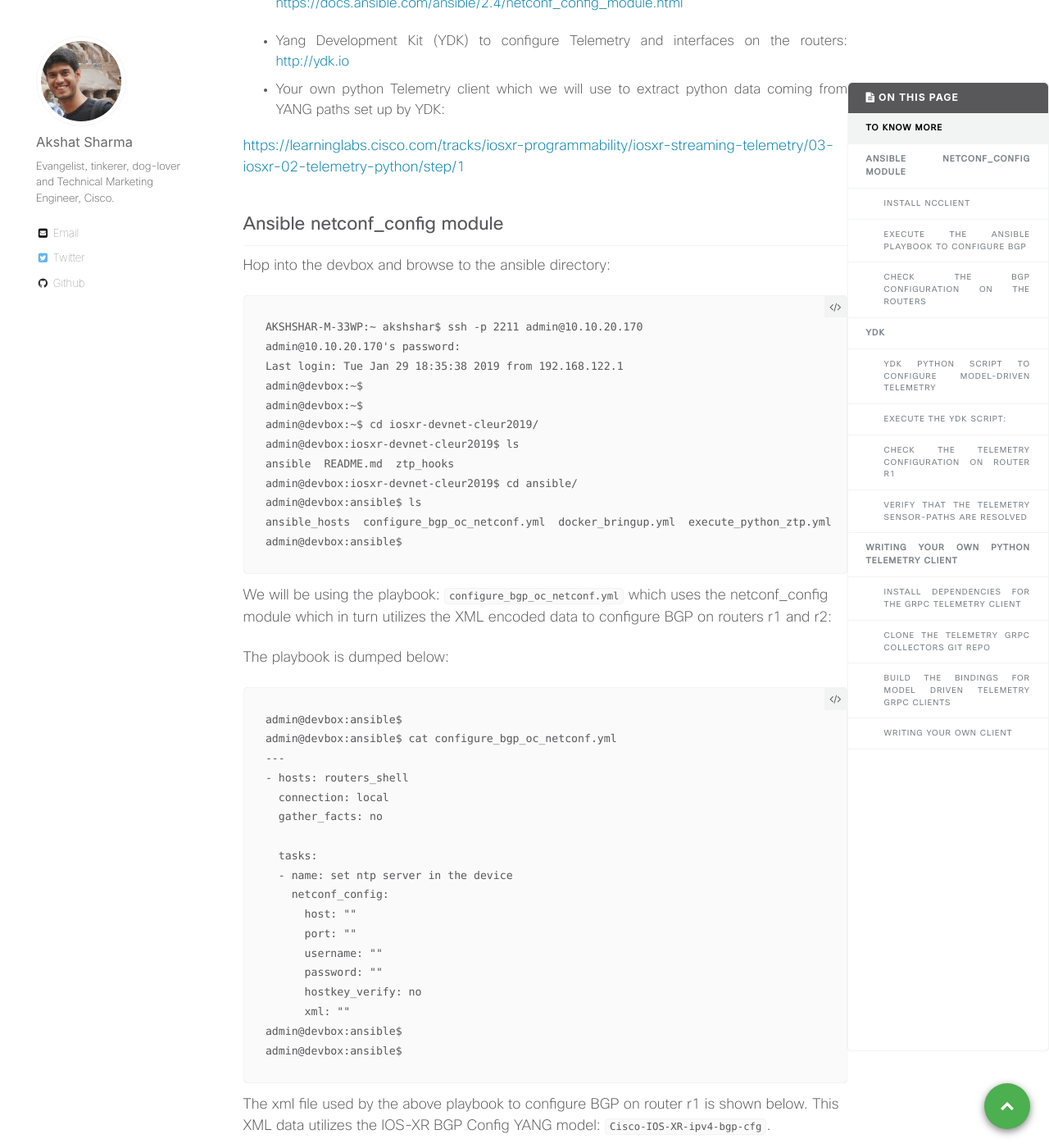
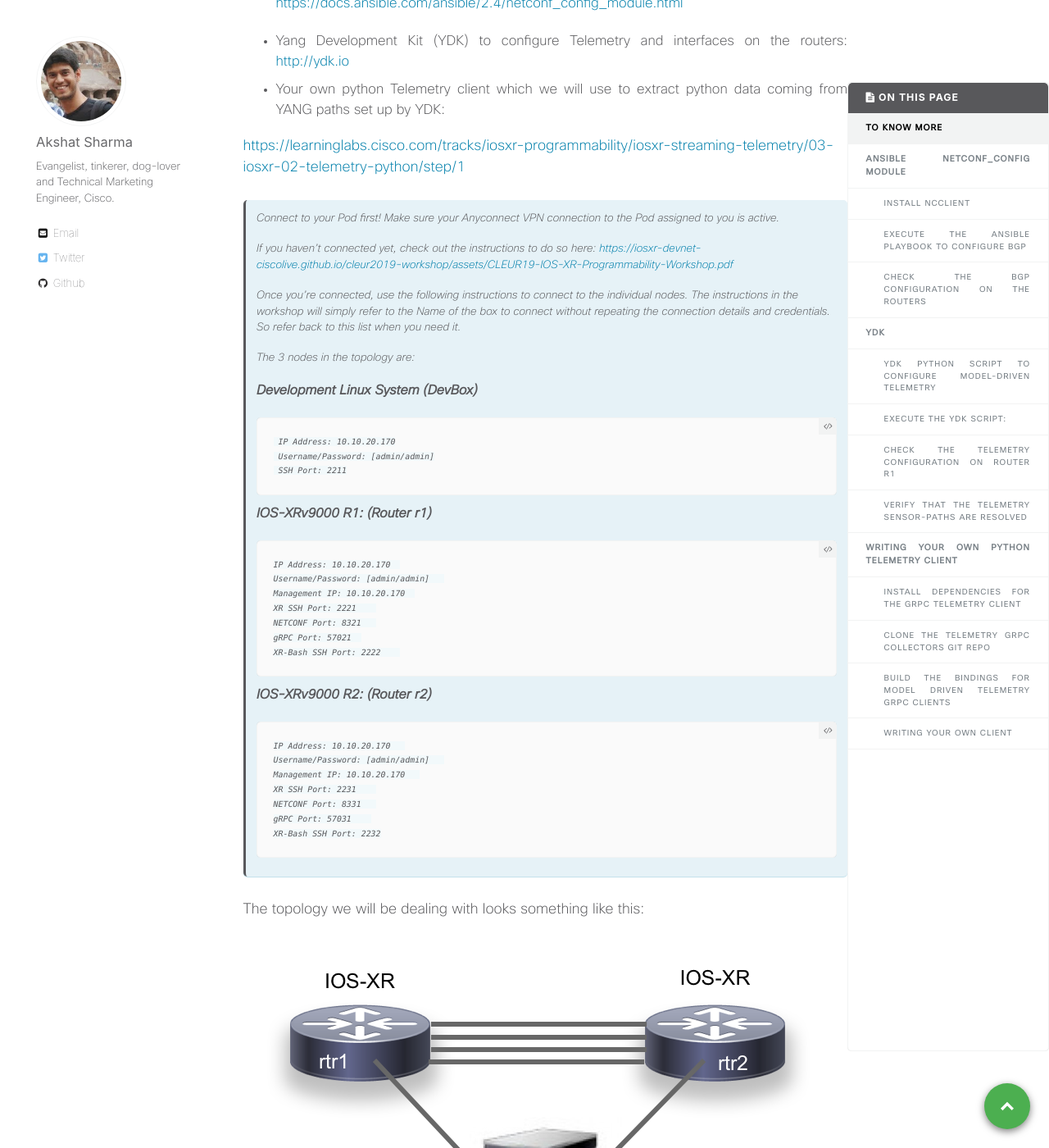
Before and after one commit to nanog75/hackathon, a Jekyll site: the page built from _wkinstructions/2019-01-30-step-2-playing-iosxr-Yang-Models.md, in a window 1280 px wide and 1400 px high, scrolled down 467 px. Shown: the whole window at 82% size. Built offline with Jekyll 4.4.1, drawn with Linux system fonts in a browser that asks for light colours; comment, search, counter and statistics services are not loaded.

Commit message:
Update 2019-01-30-step-2-playing-iosxr-Yang-Models.md

```diff
--- a/_wkinstructions/2019-01-30-step-2-playing-iosxr-Yang-Models.md
+++ b/_wkinstructions/2019-01-30-step-2-playing-iosxr-Yang-Models.md
@@ -27,6 +27,53 @@ In this workshop we will look at two of them:
 <https://learninglabs.cisco.com/tracks/iosxr-programmability/iosxr-streaming-telemetry/03-iosxr-02-telemetry-python/step/1>
 
 
+>Connect to your Pod first! Make sure your Anyconnect VPN connection to the Pod assigned to you is active.
+>
+> If you haven't connected yet, check out the instructions to do so here:
+><https://iosxr-devnet-ciscolive.github.io/cleur2019-workshop/assets/CLEUR19-IOS-XR-Programmability-Workshop.pdf>
+>
+>
+> Once you're connected, use the following instructions to connect to the individual nodes.
+> The instructions in the workshop will simply refer to the Name of the box to connect without
+> repeating the connection details and credentials. So refer back to this list when you need it.
+>
+>
+> The 3 nodes in the topology are:
+>
+><p style="font-size: 16px;"><b>Development Linux System (DevBox)</b></p>
+>      IP Address: 10.10.20.170
+>      Username/Password: [admin/admin]
+>      SSH Port: 2211
+>
+>
+><p style="font-size: 16px;"><b>IOS-XRv9000 R1: (Router r1)</b></p>
+>
+>     IP Address: 10.10.20.170
+>     Username/Password: [admin/admin]
+>     Management IP: 10.10.20.170
+>     XR SSH Port: 2221
+>     NETCONF Port: 8321
+>     gRPC Port: 57021
+>     XR-Bash SSH Port: 2222
+>
+>
+><p style="font-size: 16px;"><b>IOS-XRv9000 R2:  (Router r2)</b></p>
+>
+>     IP Address: 10.10.20.170
+>     Username/Password: [admin/admin]
+>     Management IP: 10.10.20.170
+>     XR SSH Port: 2231
+>     NETCONF Port: 8331
+>     gRPC Port: 57031
+>     XR-Bash SSH Port: 2232
+{: .notice--info}
+
+
+
+
+The topology we will be dealing with looks something like this:
+
+![topology.png]({{site.baseurl}}/images/topology.png)
 
 
 
```
